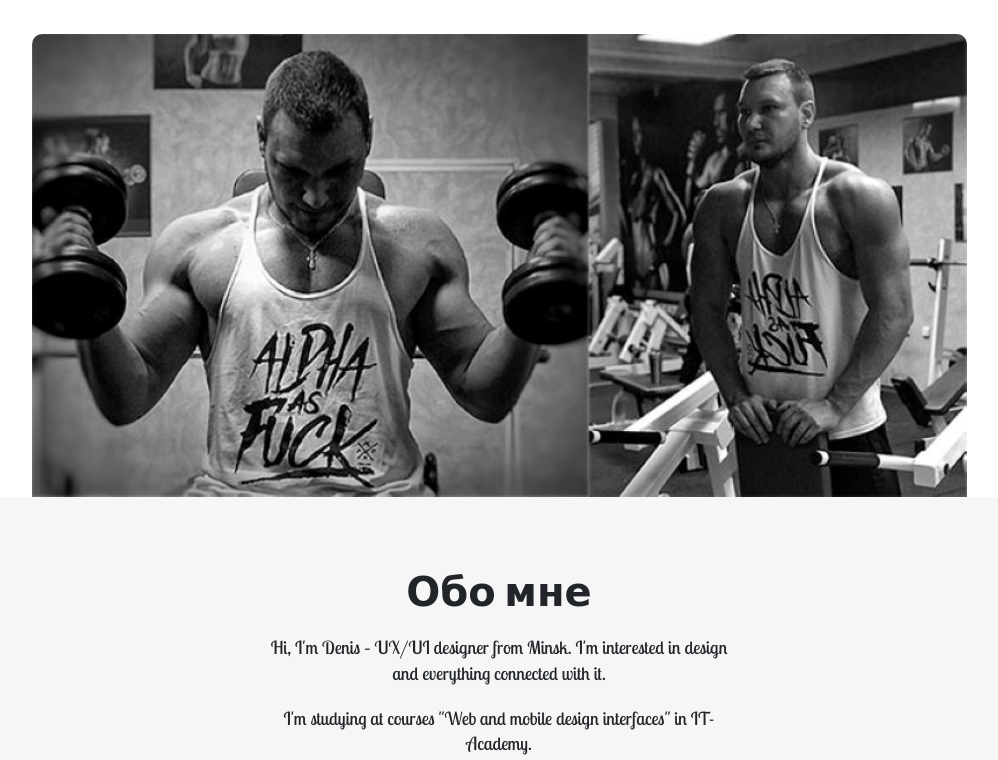
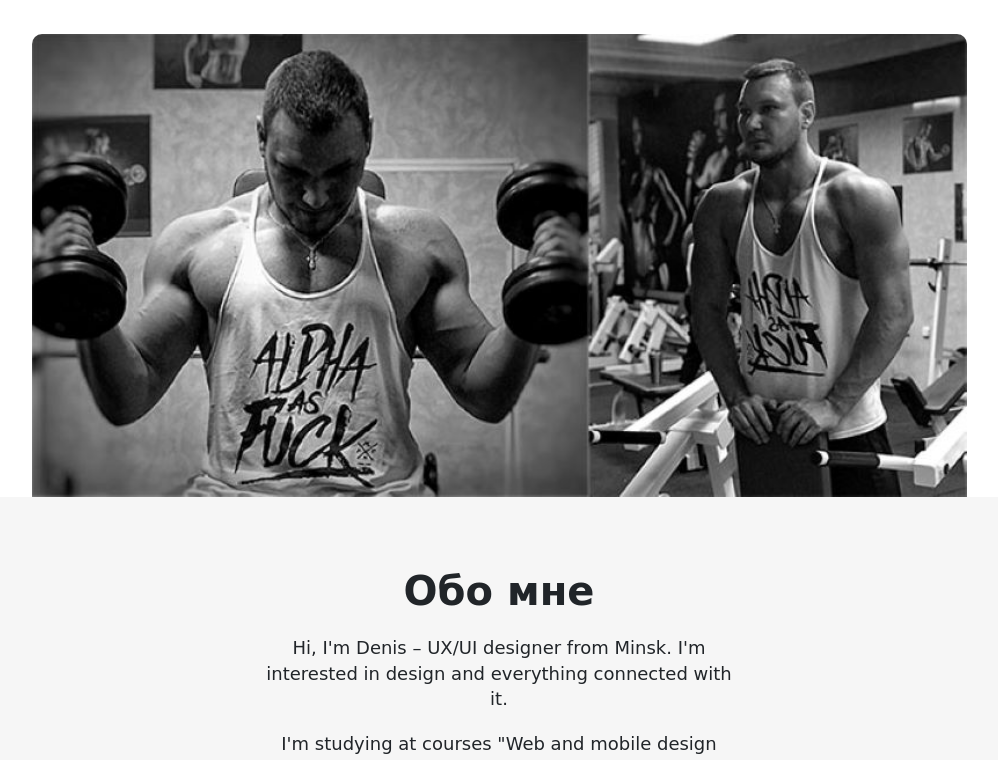
Before and after one commit to minchenko-nikita/vlag.gum, a plain HTML site: page index.html in a window 1280 px wide. Shown: the part 224-984 px from the top of the page, without its empty margins (141-1139 px from the left). Drawn offline with nearby package versions, Linux system fonts and the light colour scheme.

Commit message:
change lang

```diff
--- a/index.html
+++ b/index.html
@@ -5,8 +5,8 @@
     <meta charset="UTF-8">
     <meta http-equiv="X-UA-Compatible" content="IE=edge">
     <meta name="viewport" content="width=device-width, initial-scale=1.0">
-    <!-- <link href="https://fonts.googleapis.com/css2?family=Roboto:wght@500;700&display=swap" rel="stylesheet"> -->
-    <link href="https://fonts.googleapis.com/css2?family=Lobster+Two:wght@400;700&display=swap" rel="stylesheet">
+    <link href="https://fonts.googleapis.com/css2?family=Roboto:wght@500;700&display=swap" rel="stylesheet">
+    <!-- <link href="https://fonts.googleapis.com/css2?family=Lobster+Two:wght@400;700&display=swap" rel="stylesheet"> -->
     <link rel="stylesheet" href="https://stackpath.bootstrapcdn.com/bootstrap/4.5.0/css/bootstrap.min.css"
         integrity="sha384-9aIt2nRpC12Uk9gS9baDl411NQApFmC26EwAOH8WgZl5MYYxFfc+NcPb1dKGj7Sk" crossorigin="anonymous">
 
```
